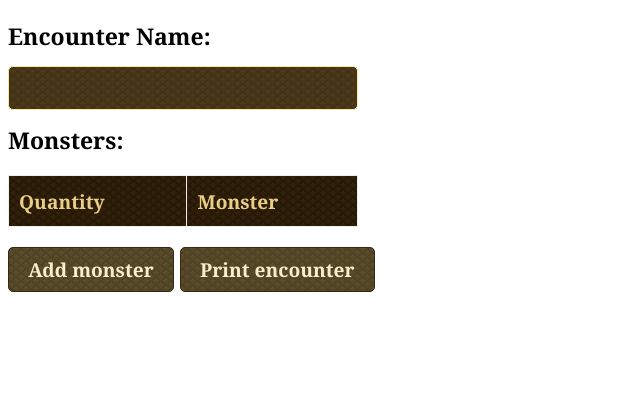
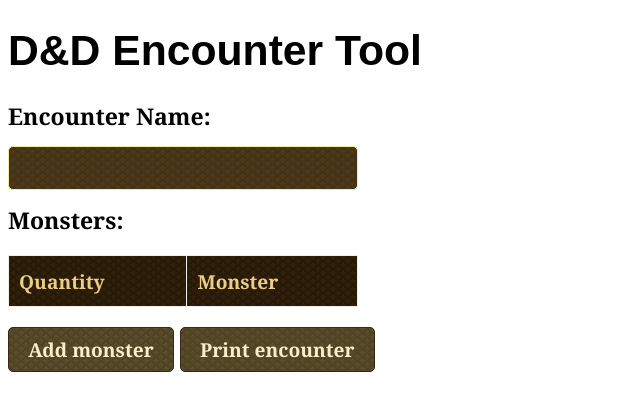
Before and after one commit to belamaric/dnd-helper, a website: page html/index.html in a window 1280 px wide. Shown: the whole page, without its empty margins (0-640 px from the left). Drawn offline with Linux system fonts and the light colour scheme.

Commit message:
Title's done

```diff
--- /dev/null
+++ b/html/dnd.css
@@ -0,0 +1,4 @@
+.title {
+  font-size: 32pt;
+  font-family:fantasy;
+}
--- a/html/index.html
+++ b/html/index.html
@@ -5,6 +5,7 @@
   <meta name="viewport" content="width=device-width, initial-scale=1">
   <title>dmtool.info Encounter Tool</title>
   <link rel="stylesheet" href="jquery-ui.min.css">
+  <link rel="stylesheet" href="dnd.css">
   <script src="external/jquery/jquery.js"></script>
   <script src="jquery-ui.min.js"></script>
   <style>
@@ -152,7 +153,9 @@
   </script>
 </head>
 <body>
-
+  <div>
+ <h1 class="title">D&amp;D Encounter Tool</h1>
+ </div>
 <div id="dialog-form" title="Add monster">
   <p class="validateTips">All form fields are required.</p>
   <form>
```
